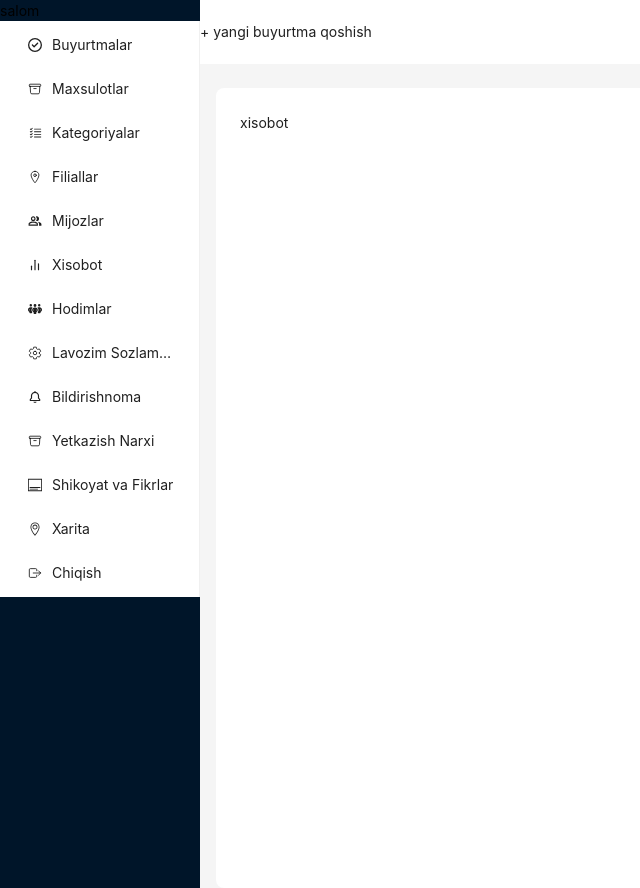
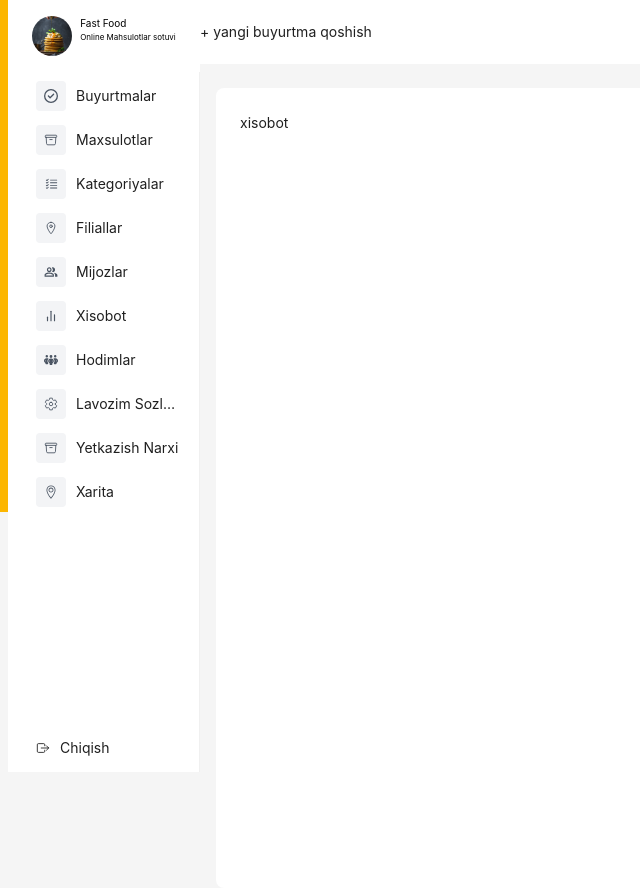
Before and after one commit to Umida18/FastFood, a React (Create React App) app: page /xisobot in a window 1280 px wide. Shown: the whole page, without its empty margins (0-640 px from the left). Built offline with nearby package versions, Linux system fonts and the light colour scheme.

Commit message:
layout Navruza

```diff
--- a/src/App.tsx
+++ b/src/App.tsx
@@ -3,23 +3,22 @@ import "./App.css";
 import { Layout } from "./components/layout";
 import SignIn from "./pages/signIn";
 import { BrowserRouter, Outlet, Route, Routes } from "react-router-dom";
-import { Mahsulotlar } from "./pages/mahsulotlar";
+import { Mahsulotlar } from "./pages/maxsulotlar";
 import { Kategoriyalar } from "./pages/kategoriyalar";
 import { Filiallar } from "./pages/filiallar";
-// import { Buyurtmalar } from "./pages/buyurtmalar";
 import { Mijozlar } from "./pages/mijozlar";
 import { Xisobot } from "./pages/xisobot";
 import { Buyurtmalar } from "./pages/buyurtmalar";
+import { Xarita } from "./pages/xarita";
+import { YetkazishNarxi } from "./pages/YetkazishNarxi";
+import { LavozimSozlamalari } from "./pages/lavozimSozlamalari";
+import { Hodimlar } from "./pages/hodimlar";
 
 function App() {
   return (
     <BrowserRouter>
-      <ConfigProvider>
-        <Routes>
-          <Route path="/login" element={<SignIn />}></Route>
-        </Routes>
-      </ConfigProvider>
       <Routes>
+        <Route path="/login" element={<SignIn />}></Route>
         <Route
           path="/"
           element={
@@ -34,7 +33,15 @@ function App() {
           <Route path="/filiallar" element={<Filiallar />}></Route>
           <Route path="/mijozlar" element={<Mijozlar />}></Route>
           <Route path="/xisobot" element={<Xisobot />}></Route>
+          <Route path="/hodimlar" element={<Hodimlar />}></Route>
+          <Route
+            path="/lavozimSozlamalari"
+            element={<LavozimSozlamalari />}
+          ></Route>
+          <Route path="/yetkazishNarxi" element={<YetkazishNarxi />}></Route>
+          <Route path="/xarita" element={<Xarita />}></Route>
         </Route>
+        <Route path="/chiqish" element={<SignIn />}></Route>
       </Routes>
     </BrowserRouter>
   );
--- a/src/components/layout/index.tsx
+++ b/src/components/layout/index.tsx
@@ -11,77 +11,105 @@ import { BiBell } from "react-icons/bi";
 import { TfiLayoutMediaOverlay } from "react-icons/tfi";
 import { TfiLocationPin } from "react-icons/tfi";
 import { IoExitOutline } from "react-icons/io5";
-
 import { Layout as AntLayout, Menu, theme } from "antd";
 import { Link } from "react-router-dom";
-
+import { render } from "@testing-library/react";
+import "./style.css";
+import bitmap from "./Bitmap.png";
 const { Header, Content, Footer, Sider } = AntLayout;
 
 const items = [
   {
     key: "Buyurtmalar",
-    icon: <FaRegCircleCheck />,
+    icon: (
+      <div className="bg-gray-100 rounded p-2">
+        <FaRegCircleCheck className="text-gray-600" />
+      </div>
+    ),
     label: <Link to="/buyurtmalar">Buyurtmalar</Link>,
   },
   {
     key: "Maxsulotlar",
-    icon: <HiOutlineArchiveBox />,
+    icon: (
+      <div className="bg-gray-100 rounded p-2">
+        <HiOutlineArchiveBox className="text-gray-600" />
+      </div>
+    ),
     label: <Link to="/maxsulotlar">Maxsulotlar</Link>,
   },
   {
     key: "Kategoriyalar",
-    icon: <VscChecklist />,
+    icon: (
+      <div className="bg-gray-100 rounded p-2">
+        <VscChecklist className="text-gray-600" />
+      </div>
+    ),
     label: <Link to="/kategoriyalar">Kategoriyalar</Link>,
   },
   {
     key: "Filiallar",
-    icon: <IoLocationOutline />,
+    icon: (
+      <div className="bg-gray-100 rounded p-2">
+        <IoLocationOutline className="text-gray-600" />
+      </div>
+    ),
     label: <Link to="/filiallar">Filiallar</Link>,
   },
   {
     key: "Mijozlar",
-    icon: <MdOutlinePeopleAlt />,
+    icon: (
+      <div className="bg-gray-100 rounded p-2">
+        <MdOutlinePeopleAlt className="text-gray-600" />
+      </div>
+    ),
     label: <Link to="/mijozlar">Mijozlar</Link>,
   },
   {
     key: "Xisobot",
-    icon: <LuBarChart2 />,
+    icon: (
+      <div className="bg-gray-100 rounded p-2">
+        <LuBarChart2 className="text-gray-600" />
+      </div>
+    ),
     label: <Link to="/xisobot">Xisobot</Link>,
   },
   {
     key: "Hodimlar",
-    icon: <FaPeopleGroup />,
+    icon: (
+      <div className="bg-gray-100 rounded p-2">
+        <FaPeopleGroup className="text-gray-600" />
+      </div>
+    ),
     label: <Link to="/hodimlar">Hodimlar</Link>,
   },
   {
     key: "LavozimSozlamalari",
-    icon: <IoSettingsOutline />,
+    icon: (
+      <div className="bg-gray-100 rounded p-2">
+        <IoSettingsOutline className="text-gray-600" />
+      </div>
+    ),
     label: <Link to="/lavozimSozlamalari">Lavozim Sozlamalari</Link>,
   },
-  {
-    key: "Bildirishnoma",
-    icon: <BiBell />,
-    label: <Link to="/bildirishnoma">Bildirishnoma</Link>,
-  },
+
   {
     key: "YetkazishNarxi",
-    icon: <HiOutlineArchiveBox />,
+    icon: (
+      <div className="bg-gray-100 rounded p-2">
+        <HiOutlineArchiveBox className="text-gray-600" />
+      </div>
+    ),
     label: <Link to="/yetkazishNarxi">Yetkazish Narxi</Link>,
   },
-  {
-    key: "ShikoyatFikrlar",
-    icon: <TfiLayoutMediaOverlay />,
-    label: <Link to="/shikoyatFikrlar">Shikoyat va Fikrlar</Link>,
-  },
+
   {
     key: "Xarita",
-    icon: <TfiLocationPin />,
+    icon: (
+      <div className="bg-gray-100 rounded p-2">
+        <TfiLocationPin className="text-gray-600" />
+      </div>
+    ),
     label: <Link to="/xarita">Xarita</Link>,
-  },
-  {
-    key: "Chiqish",
-    icon: <IoExitOutline />,
-    label: <Link to="/chiqish">Chiqish</Link>,
   },
 ];
 
@@ -93,8 +121,9 @@ export const Layout = ({ children }: { children: React.ReactNode }) => {
   return (
     <AntLayout>
       <Sider
-        breakpoint="lg"
+        breakpoint="md"
         collapsedWidth="0"
+        className="h-full"
         onBreakpoint={(broken) => {
           console.log(broken);
         }}
@@ -102,12 +131,43 @@ export const Layout = ({ children }: { children: React.ReactNode }) => {
           console.log(collapsed, type);
         }}
       >
-        <div className="demo-logo-vertical text-yellow">salom</div>
+        <div className="bg-white p-4 flex flex-row align-items-center justify-center gap-2">
+          <div>
+            <img
+              src={bitmap}
+              alt=""
+              width={"40px"}
+              height={"40px"}
+              className="overflow-hidden rounded-full "
+            />
+          </div>
+          <div>
+            <p className="text-[10px] ">Fast Food</p>
+            <p className="text-[8px] ">Online Mahsulotlar sotuvi</p>
+          </div>
+        </div>
         <Menu
           theme="light"
           mode="inline"
           defaultSelectedKeys={["buyurtmalar"]}
           items={items}
+        />
+
+        <Menu
+          theme="light"
+          mode="inline"
+          className="pt-52"
+          items={[
+            {
+              key: "Chiqish",
+              icon: <IoExitOutline />,
+              label: (
+                <div>
+                  <Link to="/chiqish">Chiqish</Link>
+                </div>
+              ),
+            },
+          ]}
         />
       </Sider>
       <AntLayout>
--- /dev/null
+++ b/src/components/layout/style.css
@@ -0,0 +1,41 @@
+li.ant-menu-item-selected {
+  background-color: #fcb600 !important;
+  color: white !important;
+}
+li.ant-menu-item-active,
+.ant-menu-item-active.ant-menu-item-selected {
+  background-color: rgb(245, 245, 245) !important;
+  color: black !important;
+}
+
+.ant-menu-item-active .ant-menu-item-icon,
+.ant-menu-item-active.ant-menu-item-selected .ant-menu-item-icon {
+  background-color: rgb(245, 245, 245) !important;
+}
+.ant-menu-item-active .ant-menu-item-icon svg,
+.ant-menu-item-active.ant-menu-item-selected .ant-menu-item-icon svg {
+  color: #4b5563 !important;
+}
+.ant-menu-item-selected .ant-menu-item-icon {
+  background-color: #fcb600 !important;
+}
+.ant-menu-item-selected .ant-menu-item-icon svg {
+  color: white !important;
+}
+.ant-menu-item-selected.ant-menu-item-active ul {
+  padding-left: 0;
+  margin-left: 0;
+  background-color: red;
+}
+.ant-layout-sider-children:first-child {
+  border-left: 8px #fcb600 solid !important;
+  height: 512px;
+}
+li.ant-menu-item {
+  margin-left: 0;
+}
+:where(.css-dev-only-do-not-override-1c0na6j).ant-menu-inline .ant-menu-item {
+  margin-left: 0;
+  border-radius: 0 5px 5px 0;
+  padding-top: 0;
+}
--- /dev/null
+++ b/src/pages/YetkazishNarxi.tsx
@@ -0,0 +1,3 @@
+export const YetkazishNarxi = () => {
+  return <>YetkazishNarxi</>;
+};
--- /dev/null
+++ b/src/pages/xarita.tsx
@@ -0,0 +1,3 @@
+export const Xarita = () => {
+  return <>Xarita</>;
+};
```
Also changed, not shown: src/components/layout/Bitmap.png (added), src/pages/maxsulotlar.tsx (renamed from src/pages/mahsulotlar.tsx).
